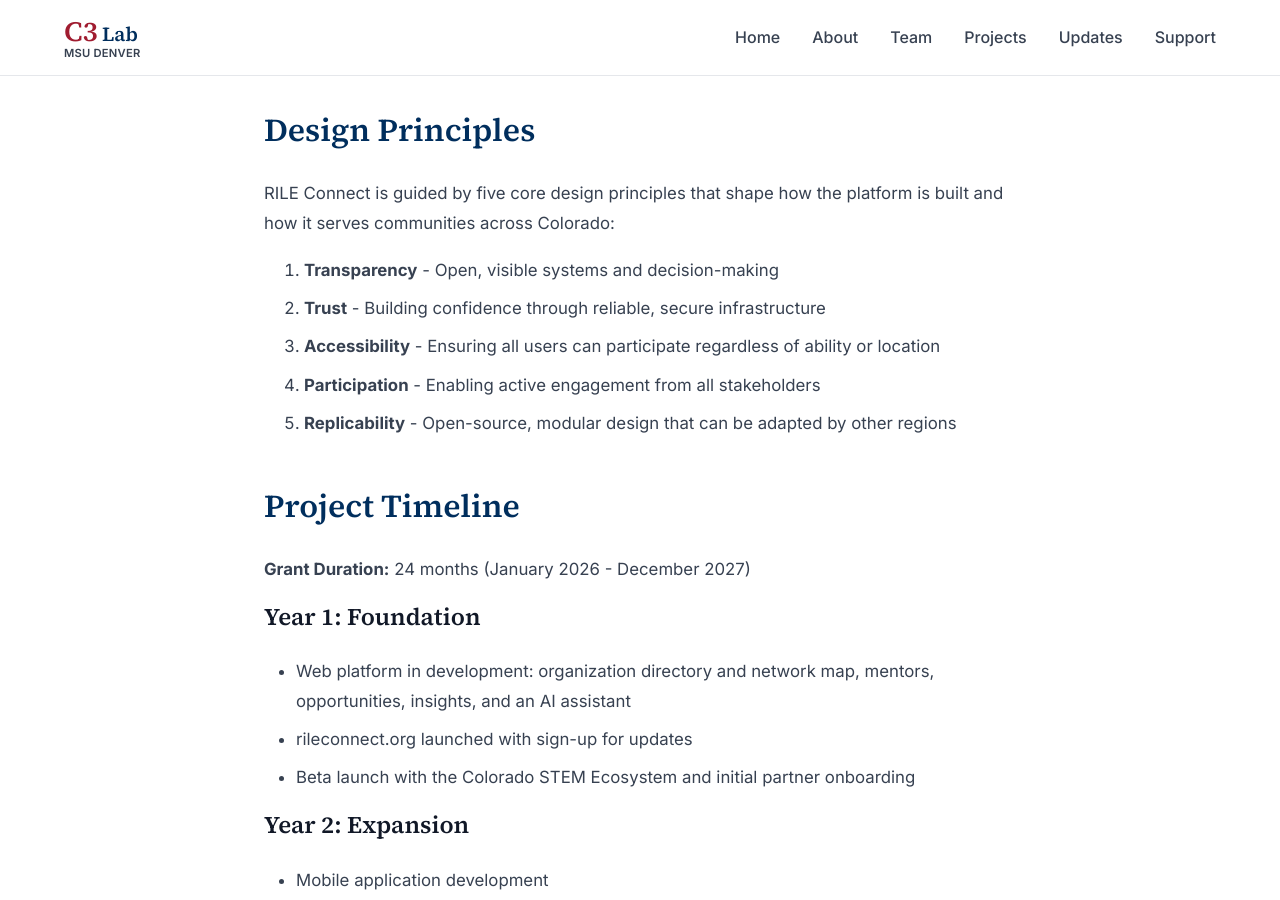
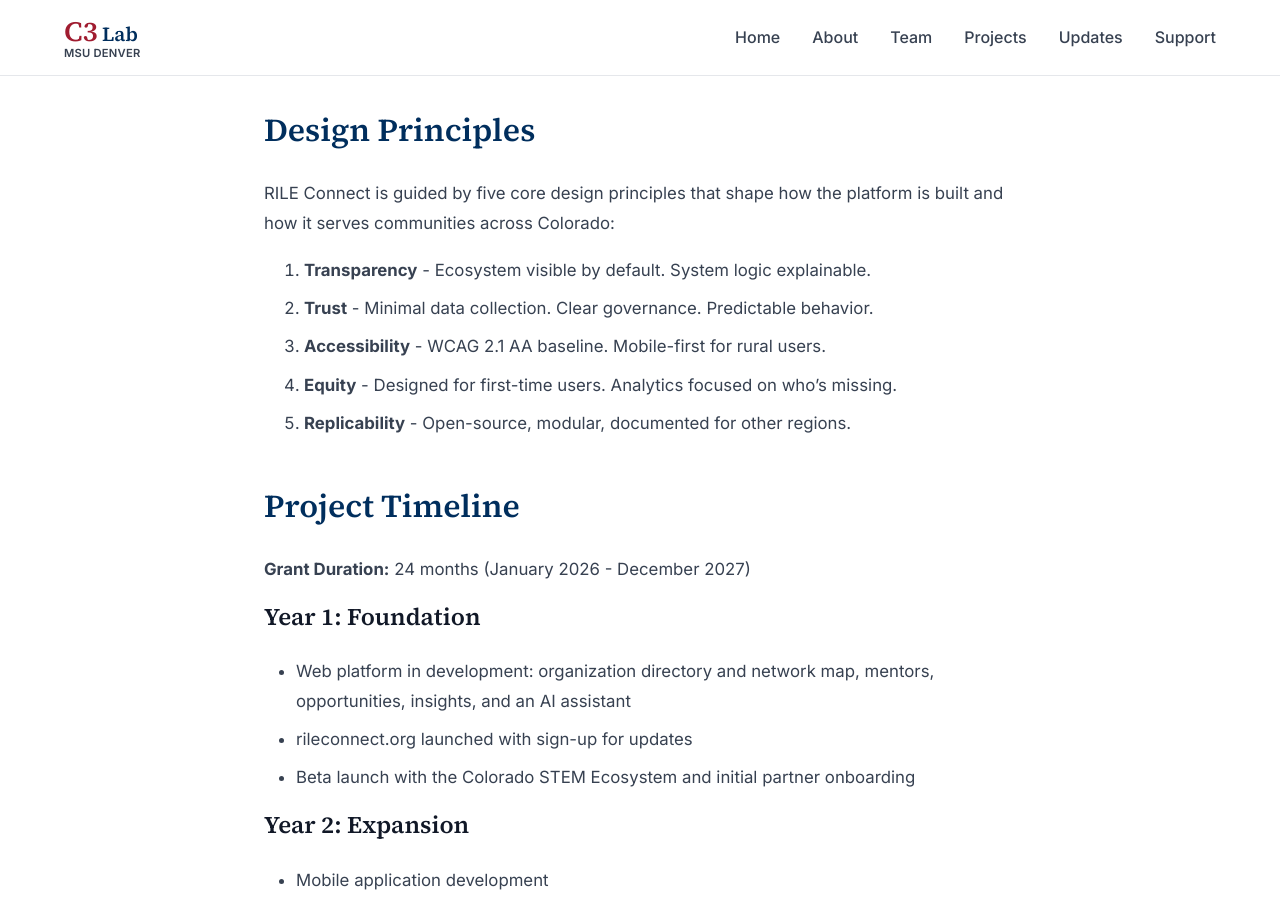
Before and after one commit to msu-denver/c3-lab, a Jekyll site: the page built from _projects/rile-connect.md, in a window 1280 px wide and 900 px high, scrolled down 3725 px. Built offline with Jekyll 4.4.1, drawn with Linux system fonts in a browser that asks for light colours.

Commit message:
Align RILE Connect design principles with rileconnect.org
The project page listed Participation as the fourth principle and used
older descriptions. It now names the same five pillars as rileconnect.org
(Transparency, Trust, Accessibility, Equity, Replicability), each with
the short description the RILE Connect site uses.

Co-Authored-By: Claude Opus 5.5 <noreply@anthropic.com>

```diff
--- a/_projects/rile-connect.md
+++ b/_projects/rile-connect.md
@@ -85,11 +85,11 @@ Students are not just users. They are **co-builders**, gaining hands-on experien
 
 RILE Connect is guided by five core design principles that shape how the platform is built and how it serves communities across Colorado:
 
-1. **Transparency** - Open, visible systems and decision-making
-2. **Trust** - Building confidence through reliable, secure infrastructure
-3. **Accessibility** - Ensuring all users can participate regardless of ability or location
-4. **Participation** - Enabling active engagement from all stakeholders
-5. **Replicability** - Open-source, modular design that can be adapted by other regions
+1. **Transparency** - Ecosystem visible by default. System logic explainable.
+2. **Trust** - Minimal data collection. Clear governance. Predictable behavior.
+3. **Accessibility** - WCAG 2.1 AA baseline. Mobile-first for rural users.
+4. **Equity** - Designed for first-time users. Analytics focused on who's missing.
+5. **Replicability** - Open-source, modular, documented for other regions.
 
 ## Project Timeline
 
```
